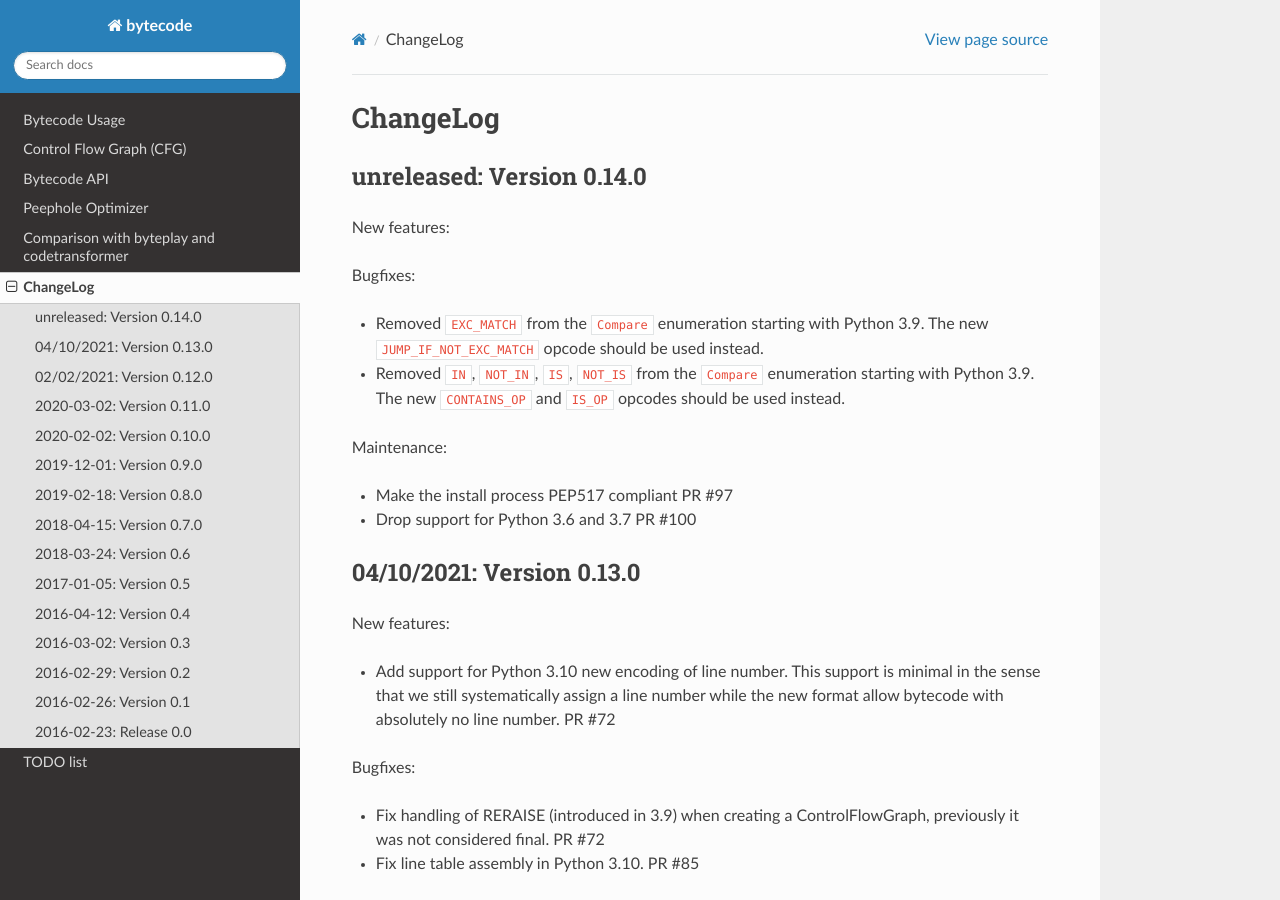
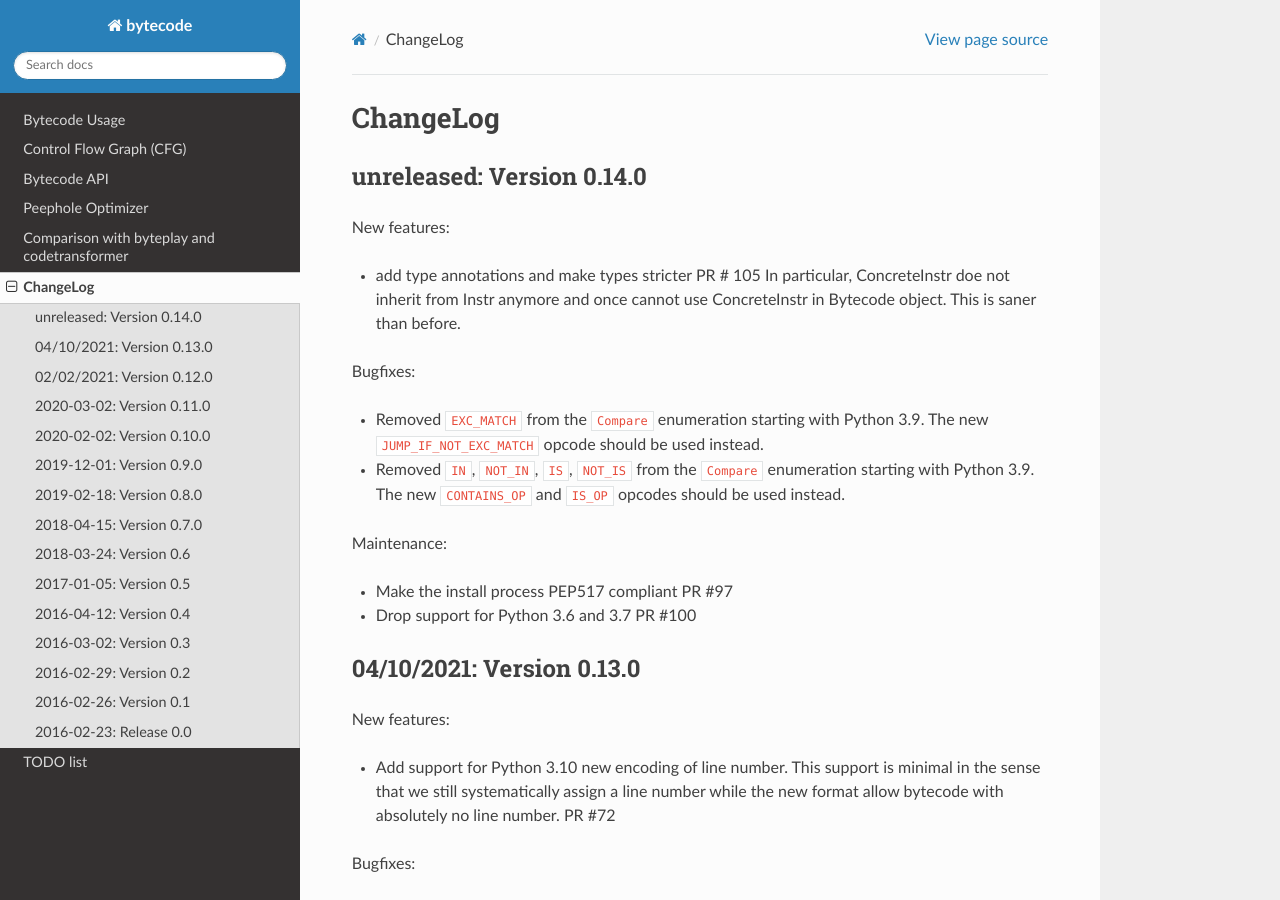
Before and after one commit to MatthieuDartiailh/bytecode, a Sphinx documentation site: the page built from doc/changelog.rst, in a window 1280 px wide and 900 px high. Built offline with Sphinx 7.4.7 and the Read the Docs theme 2.0.0, drawn with Linux system fonts in a browser that asks for light colours; the version number could not be read and is left out.

Commit message:
update the changelog

```diff
--- a/doc/changelog.rst
+++ b/doc/changelog.rst
@@ -6,6 +6,9 @@ unreleased: Version 0.14.0
 
 New features:
 
+- add type annotations and make types stricter PR # 105
+  In particular, ConcreteInstr doe not inherit from Instr anymore and once
+  cannot use ConcreteInstr in Bytecode object. This is saner than before.
 
 Bugfixes:
 
```
